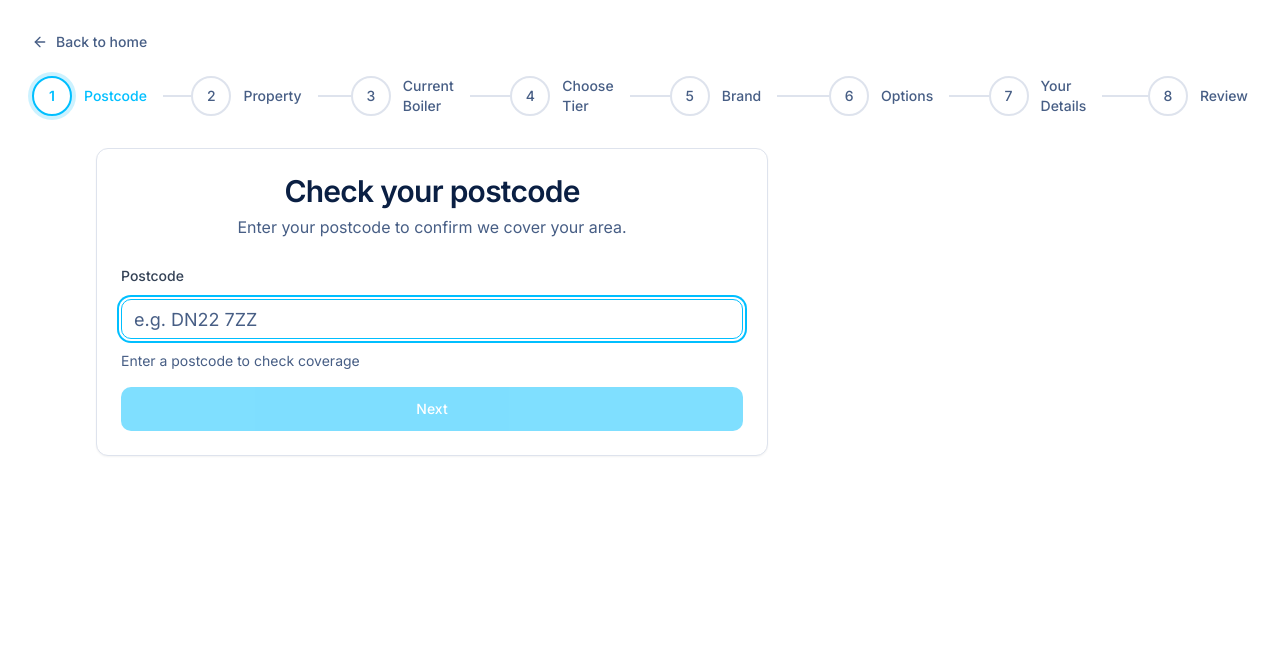
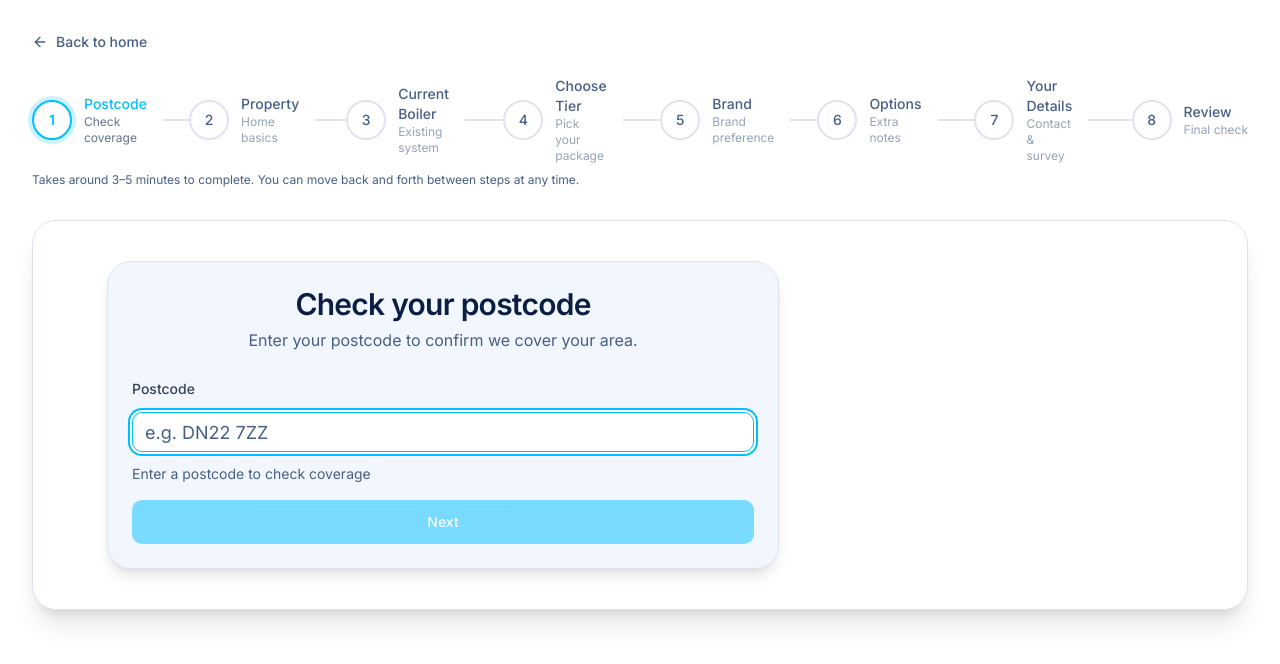
Before and after one commit to HTwebsitesolution/Plumbers, a Next.js app: page /quote in a window 1280 px wide. Shown: the top 664 px of the page. Built offline with nearby package versions, Linux system fonts and the light colour scheme; no server answers.

Commit message:
Quote wizard and homepage: premium UI, gallery polish, copy refinements
Made-with: Cursor

```diff
--- a/app/globals.css
+++ b/app/globals.css
@@ -248,7 +248,11 @@
   }
 
   .animate-gallery-scroll {
-    animation: gallery-scroll 45s linear infinite;
+    animation: gallery-scroll 60s linear infinite;
+  }
+
+  .gallery-track:hover {
+    animation-play-state: paused;
   }
 
   @keyframes fadeIn {
--- a/app/page.tsx
+++ b/app/page.tsx
@@ -484,7 +484,7 @@ export default function Home() {
             <div className="pointer-events-none absolute inset-y-0 left-0 w-16 bg-gradient-to-r from-slate-950 to-transparent sm:w-24" />
             <div className="pointer-events-none absolute inset-y-0 right-0 w-16 bg-gradient-to-l from-slate-950 to-transparent sm:w-24" />
             <div className="relative">
-              <div className="flex min-w-full gap-4 pl-4 pr-4 sm:gap-6 sm:pl-6 sm:pr-6 lg:gap-8 lg:pl-8 lg:pr-8 animate-gallery-scroll">
+              <div className="gallery-track flex min-w-full gap-4 pl-4 pr-4 sm:gap-6 sm:pl-6 sm:pr-6 lg:gap-8 lg:pl-8 lg:pr-8 animate-gallery-scroll">
                 {[...GALLERY_IMAGES, ...GALLERY_IMAGES].map((image, index) => (
                   <div
                     key={`${image.src}-${index}`}
--- a/app/reviews/page.tsx
+++ b/app/reviews/page.tsx
@@ -79,8 +79,15 @@ export default function ReviewsPage() {
                   </div>
                   <p className="mb-4 text-slate-600">{review.review}</p>
                   <div className="border-t border-slate-100 pt-4">
-                    <div className="font-semibold text-slate-900">{review.name}</div>
-                    <div className="text-sm text-slate-500">{review.location}</div>
+                    <div className="mb-1 flex items-center justify-between gap-2">
+                      <div className="font-semibold text-slate-900">{review.name}</div>
+                      <span className="inline-flex items-center rounded-full bg-slate-100 px-2 py-0.5 text-xs font-medium text-slate-700">
+                        {review.location}
+                      </span>
+                    </div>
+                    <div className="text-xs text-slate-500">
+                      Boiler installation in {review.location}
+                    </div>
                   </div>
                 </CardContent>
               </Card>
--- a/components/quote-wizard.tsx
+++ b/components/quote-wizard.tsx
@@ -7,14 +7,14 @@ import { QuoteFormData } from '@/lib/types';
 import { cn } from '@/lib/utils';
 
 const STEPS = [
-  { id: 1, name: 'Postcode' },
-  { id: 2, name: 'Property' },
-  { id: 3, name: 'Current Boiler' },
-  { id: 4, name: 'Choose Tier' },
-  { id: 5, name: 'Brand' },
-  { id: 6, name: 'Options' },
-  { id: 7, name: 'Your Details' },
-  { id: 8, name: 'Review' },
+  { id: 1, name: 'Postcode', label: 'Check coverage' },
+  { id: 2, name: 'Property', label: 'Home basics' },
+  { id: 3, name: 'Current Boiler', label: 'Existing system' },
+  { id: 4, name: 'Choose Tier', label: 'Pick your package' },
+  { id: 5, name: 'Brand', label: 'Brand preference' },
+  { id: 6, name: 'Options', label: 'Extra notes' },
+  { id: 7, name: 'Your Details', label: 'Contact & survey' },
+  { id: 8, name: 'Review', label: 'Final check' },
 ];
 
 const STORAGE_KEY = 'boilable_quote_wizard';
@@ -127,9 +127,14 @@ export function QuoteWizard({ children }: QuoteWizardProps) {
           <ArrowLeft className="h-4 w-4" aria-hidden />
           Back to home
         </Link>
-        <ProgressIndicator currentStep={state.currentStep} steps={STEPS} />
+        <div className="space-y-2">
+          <ProgressIndicator currentStep={state.currentStep} steps={STEPS} />
+          <p className="text-xs text-muted-foreground">
+            Takes around 3–5 minutes to complete. You can move back and forth between steps at any time.
+          </p>
+        </div>
 
-        <div className="mt-8">
+        <div className="mt-8 rounded-3xl border border-border bg-card px-4 py-6 shadow-xl sm:px-6 sm:py-8 lg:px-8 lg:py-10">
           {children({
             currentStep: state.currentStep,
             formData: state.formData,
@@ -169,8 +174,13 @@ function ProgressIndicator({
                   <span className="relative flex h-10 w-10 flex-shrink-0 items-center justify-center rounded-full bg-gradient-brand shadow-lg">
                     <Check className="h-5 w-5 text-white" />
                   </span>
-                  <span className="ml-3 hidden text-sm font-medium text-foreground sm:block">
-                    {step.name}
+                  <span className="ml-3 hidden sm:block">
+                    <span className="block text-sm font-medium text-foreground">
+                      {step.name}
+                    </span>
+                    <span className="block text-xs text-slate-400">
+                      {step.label}
+                    </span>
                   </span>
                 </span>
                 {stepIdx !== steps.length - 1 && (
@@ -185,8 +195,13 @@ function ProgressIndicator({
                       {step.id}
                     </span>
                   </span>
-                  <span className="ml-3 hidden text-sm font-medium text-brand-cyan sm:block">
-                    {step.name}
+                  <span className="ml-3 hidden sm:block">
+                    <span className="block text-sm font-medium text-brand-cyan">
+                      {step.name}
+                    </span>
+                    <span className="block text-xs text-slate-500">
+                      {step.label}
+                    </span>
                   </span>
                 </span>
                 {stepIdx !== steps.length - 1 && (
@@ -201,8 +216,13 @@ function ProgressIndicator({
                       {step.id}
                     </span>
                   </span>
-                  <span className="ml-3 hidden text-sm font-medium text-muted-foreground sm:block">
-                    {step.name}
+                  <span className="ml-3 hidden sm:block">
+                    <span className="block text-sm font-medium text-muted-foreground">
+                      {step.name}
+                    </span>
+                    <span className="block text-xs text-slate-400">
+                      {step.label}
+                    </span>
                   </span>
                 </span>
                 {stepIdx !== steps.length - 1 && (
--- a/components/wizard-steps/step-confirmation.tsx
+++ b/components/wizard-steps/step-confirmation.tsx
@@ -105,7 +105,8 @@ export function StepConfirmation({ quoteRef, formData }: StepConfirmationProps)
                     We'll contact you
                   </h4>
                   <p className="mt-1 text-sm text-slate-600">
-                    Our team will reach out within 24 hours to discuss your requirements
+                    Our team will reach out within 24 hours to discuss your requirements.
+                    We&apos;ll contact you from a local South Yorkshire or North Nottinghamshire number so you know it&apos;s us.
                   </p>
                 </div>
               </div>
--- a/components/wizard-steps/step-current-boiler.tsx
+++ b/components/wizard-steps/step-current-boiler.tsx
@@ -60,7 +60,7 @@ export function StepCurrentBoiler({ values, onNext, onBack }: StepCurrentBoilerP
 
   return (
     <div className="mx-auto max-w-2xl">
-      <Card>
+      <Card className="rounded-3xl shadow-lg">
         <CardHeader className="text-center">
           <div className="mx-auto mb-4 flex h-16 w-16 items-center justify-center rounded-full bg-blue-100">
             <Flame className="h-8 w-8 text-blue-600" />
--- a/components/wizard-steps/step-postcode.tsx
+++ b/components/wizard-steps/step-postcode.tsx
@@ -81,7 +81,7 @@ export function StepPostcode({ value, onNext, onEnquiry }: StepPostcodeProps) {
 
   return (
     <div className="mx-auto max-w-2xl">
-      <Card>
+      <Card className="rounded-3xl bg-blue-50/80 shadow-lg">
         <CardHeader className="text-center">
           <CardTitle className="text-3xl">Check your postcode</CardTitle>
           <CardDescription className="text-base">
--- a/components/wizard-steps/step-property.tsx
+++ b/components/wizard-steps/step-property.tsx
@@ -47,7 +47,7 @@ export function StepProperty({ values, onNext, onBack }: StepPropertyProps) {
 
   return (
     <div className="mx-auto max-w-2xl">
-      <Card>
+      <Card className="rounded-3xl shadow-lg">
         <CardHeader className="text-center">
           <div className="mx-auto mb-4 flex h-16 w-16 items-center justify-center rounded-full bg-blue-100">
             <Home className="h-8 w-8 text-blue-600" />
--- a/components/wizard-steps/step-tier-selection.tsx
+++ b/components/wizard-steps/step-tier-selection.tsx
@@ -44,7 +44,7 @@ export function StepTierSelection({ value, onNext, onBack }: StepTierSelectionPr
       <div className="mb-8 text-center">
         <h2 className="text-3xl font-bold">Choose your boiler</h2>
         <p className="mt-2 text-lg text-muted-foreground">
-          Select the tier that best suits your needs
+          Select the tier that best suits your needs – you can still change this later in your quote.
         </p>
       </div>
 
```
Also changed, not shown: components/wizard-steps/step-details.tsx (+11 -8 lines), components/wizard-steps/step-review.tsx (+9 -11 lines).
